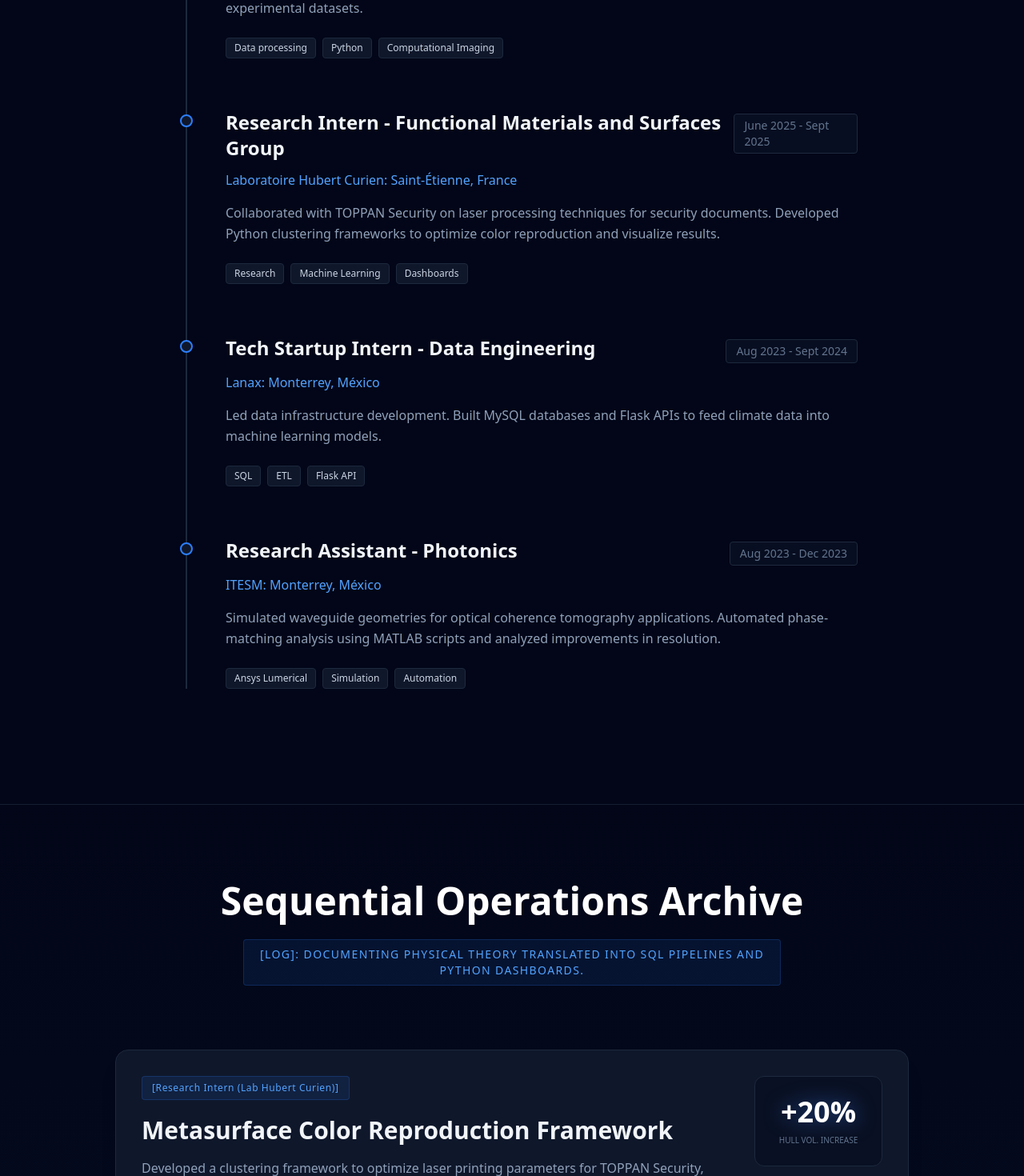
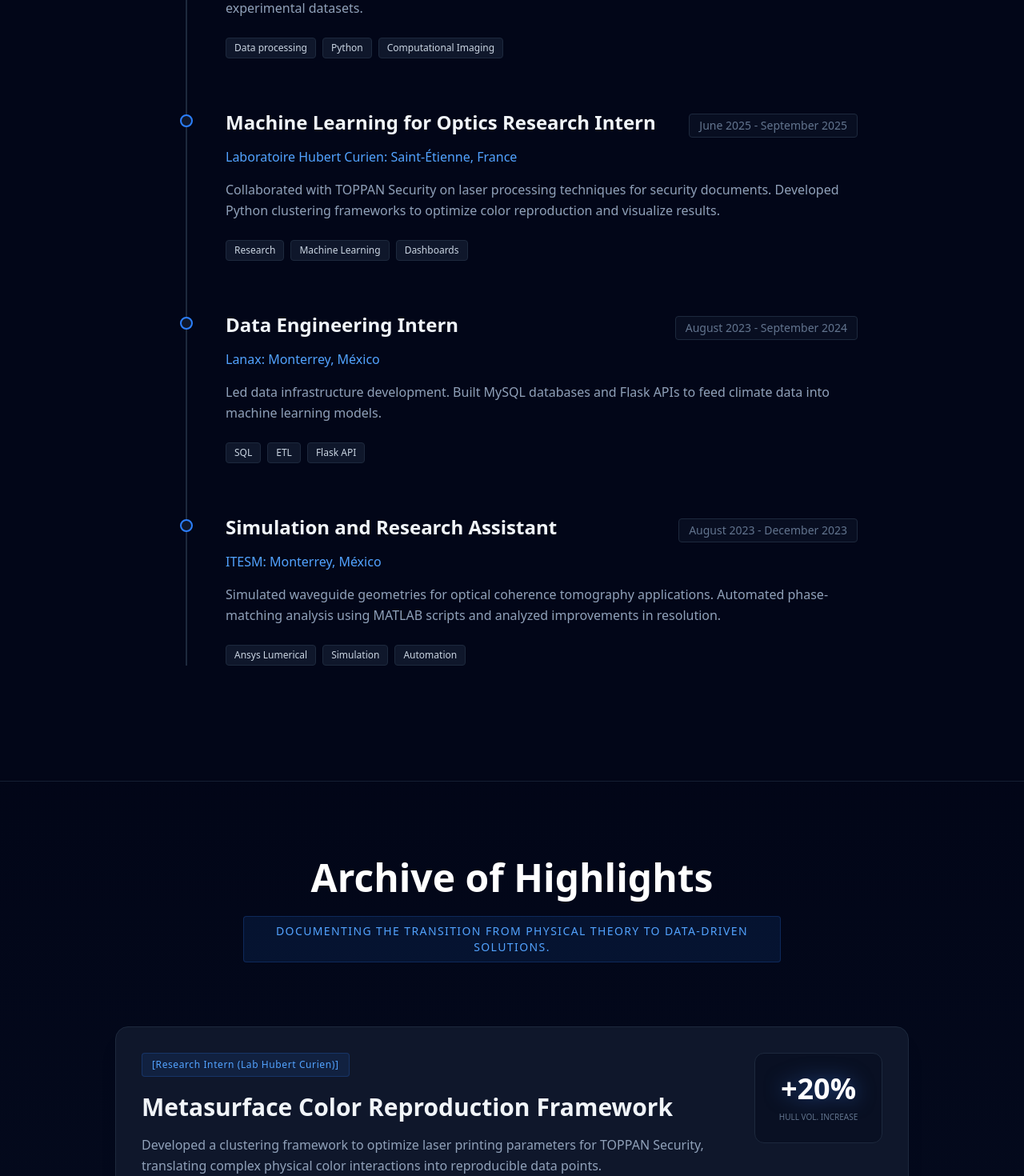
Before and after one commit to AdrianGarzaZ/portfolio, a Next.js app: page / in a window 1280 px wide. Shown: the part 1940-3410 px from the top of the page at 80% size. Built offline with nearby package versions, Linux system fonts and the light colour scheme.

Commit message:
chore: modified experience and project descriptions

```diff
--- a/app/page.tsx
+++ b/app/page.tsx
@@ -144,9 +144,9 @@ export default function Home() {
       <div id="highlights" className="py-24 bg-[linear-gradient(to_bottom,theme(colors.slate.950),theme(colors.slate.900))] border-t border-slate-800/50">
         <section className="max-w-5xl mx-auto px-4">
           <div className="mb-20 text-center">
-            <h2 className="text-4xl md:text-5xl font-bold mb-6 font-outfit text-white">Sequential Operations Archive</h2>
+            <h2 className="text-4xl md:text-5xl font-bold mb-6 font-outfit text-white">Archive of Highlights</h2>
             <p className="text-blue-400 max-w-2xl mx-auto font-jetbrains-mono text-sm uppercase tracking-widest bg-blue-500/10 border border-blue-500/20 px-4 py-2 rounded-sm w-fit">
-              [LOG]: Documenting physical theory translated into SQL pipelines and Python dashboards.
+              Documenting the transition from physical theory to data-driven solutions.
             </p>
           </div>
 
--- a/src/data/experience.ts
+++ b/src/data/experience.ts
@@ -19,22 +19,22 @@ export const experiences: Experience[] = [
 
     {
         company: "Laboratoire Hubert Curien: Saint-Étienne, France",
-        role: "Research Intern - Functional Materials and Surfaces Group",
-        period: "June 2025 - Sept 2025",
+        role: "Machine Learning for Optics Research Intern",
+        period: "June 2025 - September 2025",
         description: "Collaborated with TOPPAN Security on laser processing techniques for security documents. Developed Python clustering frameworks to optimize color reproduction and visualize results.",
         tags: ["Research", "Machine Learning", "Dashboards"]
     },
     {
         company: "Lanax: Monterrey, México",
-        role: "Tech Startup Intern - Data Engineering",
-        period: "Aug 2023 - Sept 2024",
+        role: "Data Engineering Intern",
+        period: "August 2023 - September 2024",
         description: "Led data infrastructure development. Built MySQL databases and Flask APIs to feed climate data into machine learning models.",
         tags: ["SQL", "ETL", "Flask API"]
     },
     {
         company: "ITESM: Monterrey, México",
-        role: "Research Assistant - Photonics",
-        period: "Aug 2023 - Dec 2023",
+        role: "Simulation and Research Assistant",
+        period: "August 2023 - December 2023",
         description: "Simulated waveguide geometries for optical coherence tomography applications. Automated phase-matching analysis using MATLAB scripts and analyzed improvements in resolution.",
         tags: ["Ansys Lumerical", "Simulation", "Automation"]
     }
--- a/src/data/projects.ts
+++ b/src/data/projects.ts
@@ -29,7 +29,7 @@ export const projects: Project[] = [
     slug: "climate-etl"
   },
   {
-    title: "Photon Pair Source Optimization",
+    title: "Cambiar este al de Noise Simulation en Hubert Curien",
     role: "Research Assistant (Tec de Monterrey)",
     description: "Designed photon-pair sources for Optical Coherence Tomography (OCT) based on Spontaneous Four-Wave Mixing (SFWM).",
     analyticalInsight: "Automated dispersion and phase-matching analysis to maximize bandwidth, treating optical mode solving as a multi-variable optimization problem.",
```
